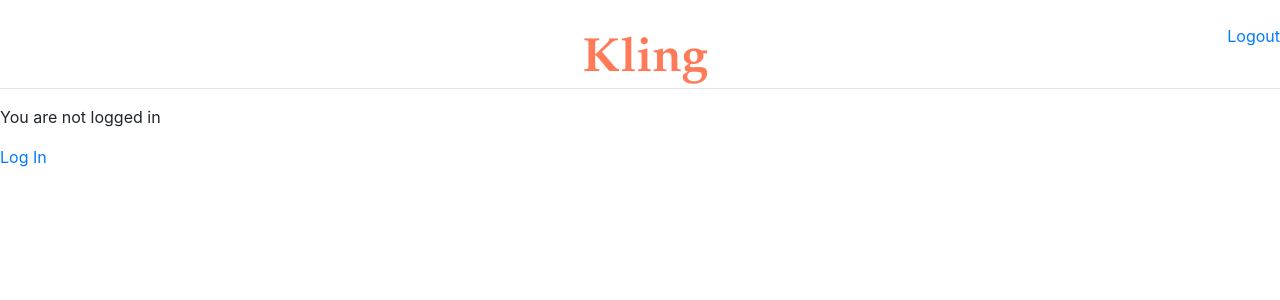
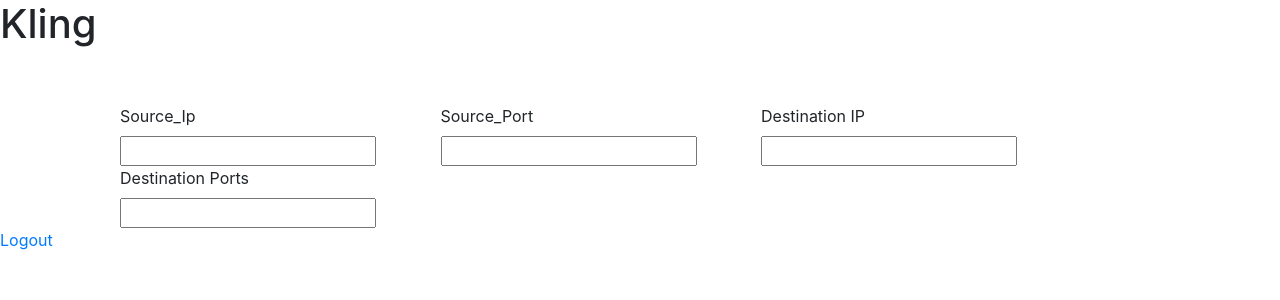
Before and after one commit to deepakr6242/Kling, a Django app: template kling_app/templates/home.html in a window 1280 px wide. Shown: the top 300 px of the page. Run offline with Django 3.2, Linux system fonts and the light colour scheme; the template is opened without the code that fills it, so the values that code supplies are empty; some libraries are stand-ins or nearby versions.

Commit message:
Revert "'changed_default_batteries_authentication_and_logout'"
This reverts commit 20bd26daf4bda0b9b2fa9dfda5186e3fd013db4c.

```diff
--- a/kling/settings.py
+++ b/kling/settings.py
@@ -127,5 +127,3 @@ STATIC_ROOT= 'kling_app/static/'
 # https://docs.djangoproject.com/en/3.2/ref/settings/#default-auto-field
 
 DEFAULT_AUTO_FIELD = 'django.db.models.BigAutoField'
-LOGIN_REDIRECT_URL = 'home'
-LOGOUT_REDIRECT_URL = 'login'
--- a/kling_app/templates/home.html
+++ b/kling_app/templates/home.html
@@ -11,78 +11,59 @@
       <script src="https://cdnjs.cloudflare.com/ajax/libs/popper.js/1.16.0/umd/popper.min.js"></script>
       <script src="https://maxcdn.bootstrapcdn.com/bootstrap/4.5.2/js/bootstrap.min.js"></script>
     </head>
+
+
 </head>
-<br>
-<body>
 
-  <b><font face="Palatino" size="25px" style="float:left; margin-left: 45.5%" color="#FF7A59">Kling</font></b>
-  <a href="{% url 'logout' %}" type= "button" class= "button" style="float:right;">Logout</a><br>
-<br><hr>
-{% block content %}
-{% if user.is_authenticated %}
-
-Hi {{ user.username }}!
+<h1 >Kling</h1>
+<br><br>
 <div id=tk>
   <form action="" method="">
     <div id="styleform">
       <div class="inline-block">
-        <b><label class="block" for="NAME">Source IP</label></b>
+        <label class="block" for="NAME">Source_Ip</label>
         <input class="block" type="text" id="NAME" size="20">
       </div>
       <div class="inline-block">
-        <b><label class="block" for="no">Source Password</label></b>
-        <input class="block" type="password" id="no" , size="20">
+        <label class="block" for="no">Source_Port</label>
+        <input class="block" type="text" id="no" , size="20">
       </div>
 
       <div class="inline-block">
-        <b><label for="age" class="block" >Destination IP</label></b>
+        <label for="age" class="block" >Destination IP</label>
         <input type="text" class="block"  id="age" size="20">
       </div>
       <div class="inline-block">
-        <b><label class="block" for="S_NO:">Destination Ports</label></b>
+        <label class="block" for="S_NO:">Destination Ports</label>
         <input type="text" class="block"  id="S_NO:" size="20">
       </div>
     </div>
   </form>
-  <br>
-  <center><label for="file"> <pre>      Loading: </pre></label></center>
-  <center><progress id="file" value="32" max="100"> 32% </progress></center>
-  <br>
-  <center><a href="#Submit" class= "button">Submit</a><br></center>
 </div>
-<br><br>
-<br>
-<center><output class="block" type="text" id="Result" size="136" ></center>
 
+
+<a class = "ui-btn ui-shadow ui-corner-all ui-btn-inline ui-mini" href="http://127.0.0.1:8000/kling" style="float:rightposition: absolute;"
+top: 40px; left: 40px;>Logout </a>
+</body>
 <style>
   div {
     display: inline-block;
-    margin-right:50px;
-    margin-left: 48px;
-    margin-top: 10px;
+    margin-right:20px;
+    margin-left: 40px;
+
 }
 
 div label {
     display: block;
     margin-right: 40px;
-    font-family: Palatino
 }
 
-.button {
-  color: white;
-  padding: 8px 10px;
-  text-align: center;
-  display: inline-block;
-  font-size: 16px;
-  margin: 4px 20px;
-  background-color: #4CAF50;
-}
 </style>
-</body>
 
-{% else %}
-  <p>You are not logged in</p>
-  <a href="{% url 'login' %}">Log In</a>
-{% endif %}
-{% endblock %}
+
+
+
+  </body>
+
+
 </html>
--- a/kling_app/urls.py
+++ b/kling_app/urls.py
@@ -1,18 +1,11 @@
-from django.urls import path,include
-from django.views.generic.base import TemplateView
+from django.urls import path
 
 from . import views
 
 urlpatterns = [
-    # path('', views.home_page, name='home_page'),
-    # path(r'home/',views.home, name='home'),
-    # path(r'register/', views.register, name="register"),
-
-    # path(r"add_user/", views.add_user, name="add_user"),
-
-    # path(r"add_user/", views.add_user, name="add_user"),
-    path('accounts/', include('django.contrib.auth.urls')),
-    path('', TemplateView.as_view(template_name='home.html'), name='home'),
-
+    path('', views.home_page, name='home_page'),
+    path(r'home/',views.home, name='home'),
+    path(r'register/', views.register, name="register"),
+    path(r"add_user/", views.add_user, name="add_user"),
 
 ]
--- a/kling_app/views.py
+++ b/kling_app/views.py
@@ -2,7 +2,7 @@ from django.shortcuts import redirect, render
 from django.template import loader
 import logging
 from django.views.decorators.cache import cache_control
-
+######################################
 from .forms import NewUserForm
 from django.contrib import messages
 from django.http import HttpResponse, response
@@ -11,7 +11,6 @@ from django.contrib.auth.hashers import make_password,check_password,is_password
 
 logging.basicConfig(filename='mylog.log', level=logging.DEBUG)
 logging.debug('start')
-
 
 
 
```
Also changed, not shown: kling_app/static/css/style.css (+0 -15 lines), kling_app/templates/base.html (deleted, +0 -50 lines), kling_app/templates/registration/asdad.html (deleted, +0 -12 lines), kling_app/templates/registration/login.html (deleted, +0 -53 lines), kling_app/templates/url_check.html (deleted, +0 -12 lines), db.sqlite3, 1 other file.
